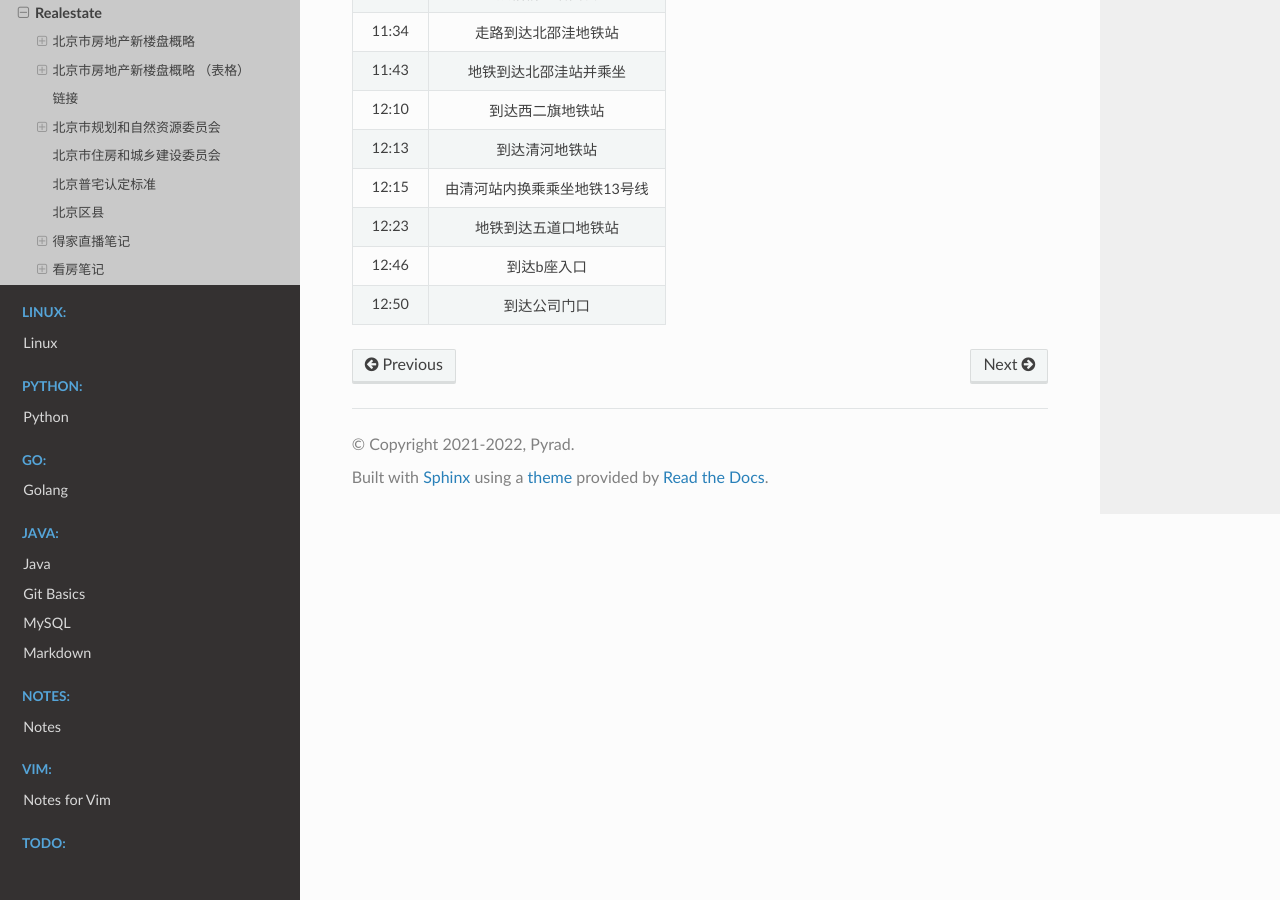
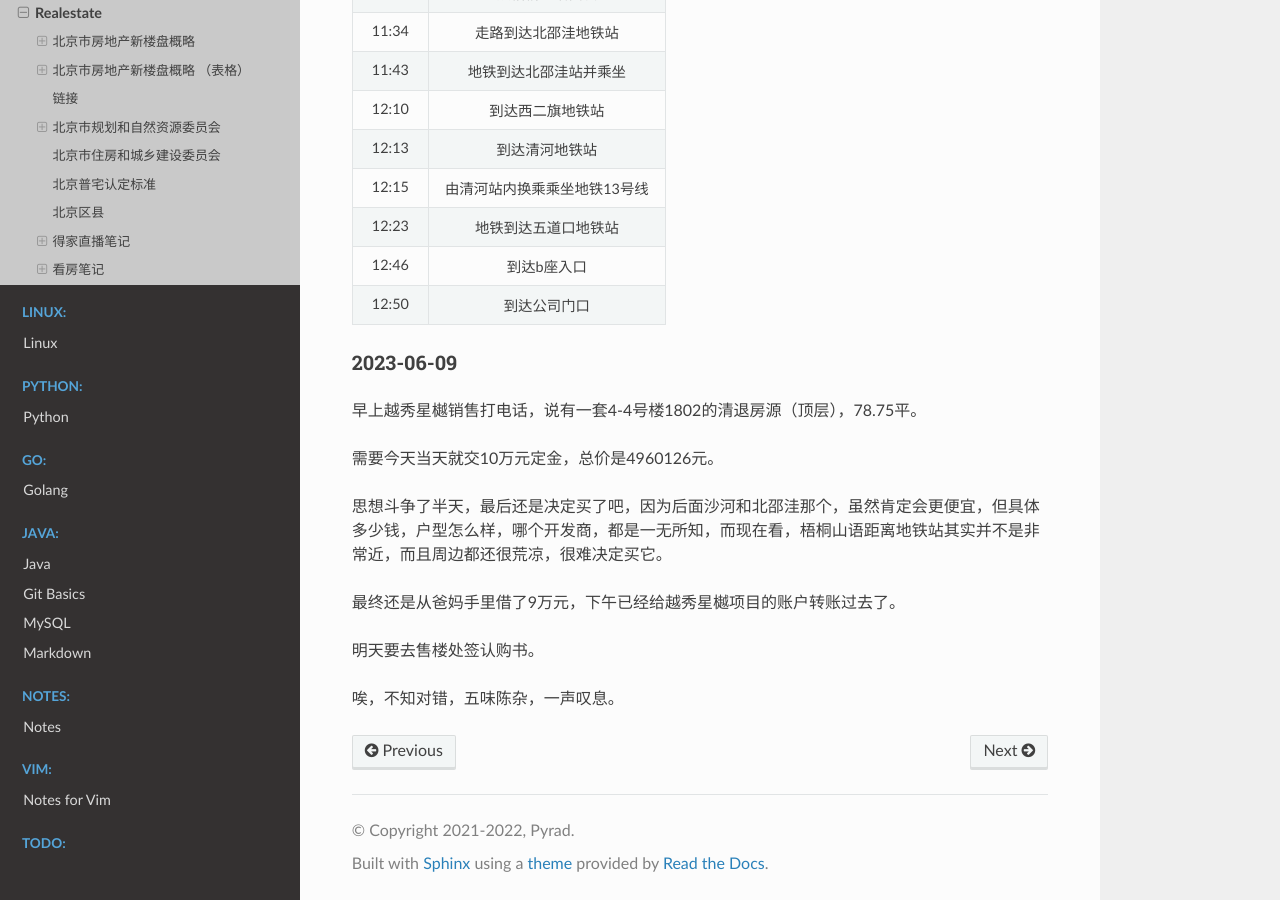
Before and after one commit to Pyrad/pyradnotes, a Sphinx documentation site: the page built from source/RealEstate/realestate.md, in a window 1280 px wide and 900 px high, scrolled down 12742 px. Built offline with Sphinx 7.4.7 and the Read the Docs theme 2.0.0, drawn with Linux system fonts in a browser that asks for light colours.

Commit message:
Realestate Experience today for buying a department

```diff
--- a/source/RealEstate/realestate.md
+++ b/source/RealEstate/realestate.md
@@ -530,3 +530,18 @@ F3，30%商业，70%住宅
 |12:23|地铁到达五道口地铁站|
 |12:46|到达b座入口|
 |12:50|到达公司门口|
+
+
+### 2023-06-09
+
+早上越秀星樾销售打电话，说有一套4-4号楼1802的清退房源（顶层），78.75平。
+
+需要今天当天就交10万元定金，总价是4960126元。
+
+思想斗争了半天，最后还是决定买了吧，因为后面沙河和北邵洼那个，虽然肯定会更便宜，但具体多少钱，户型怎么样，哪个开发商，都是一无所知，而现在看，梧桐山语距离地铁站其实并不是非常近，而且周边都还很荒凉，很难决定买它。
+
+最终还是从爸妈手里借了9万元，下午已经给越秀星樾项目的账户转账过去了。
+
+明天要去售楼处签认购书。
+
+唉，不知对错，五味陈杂，一声叹息。
```
